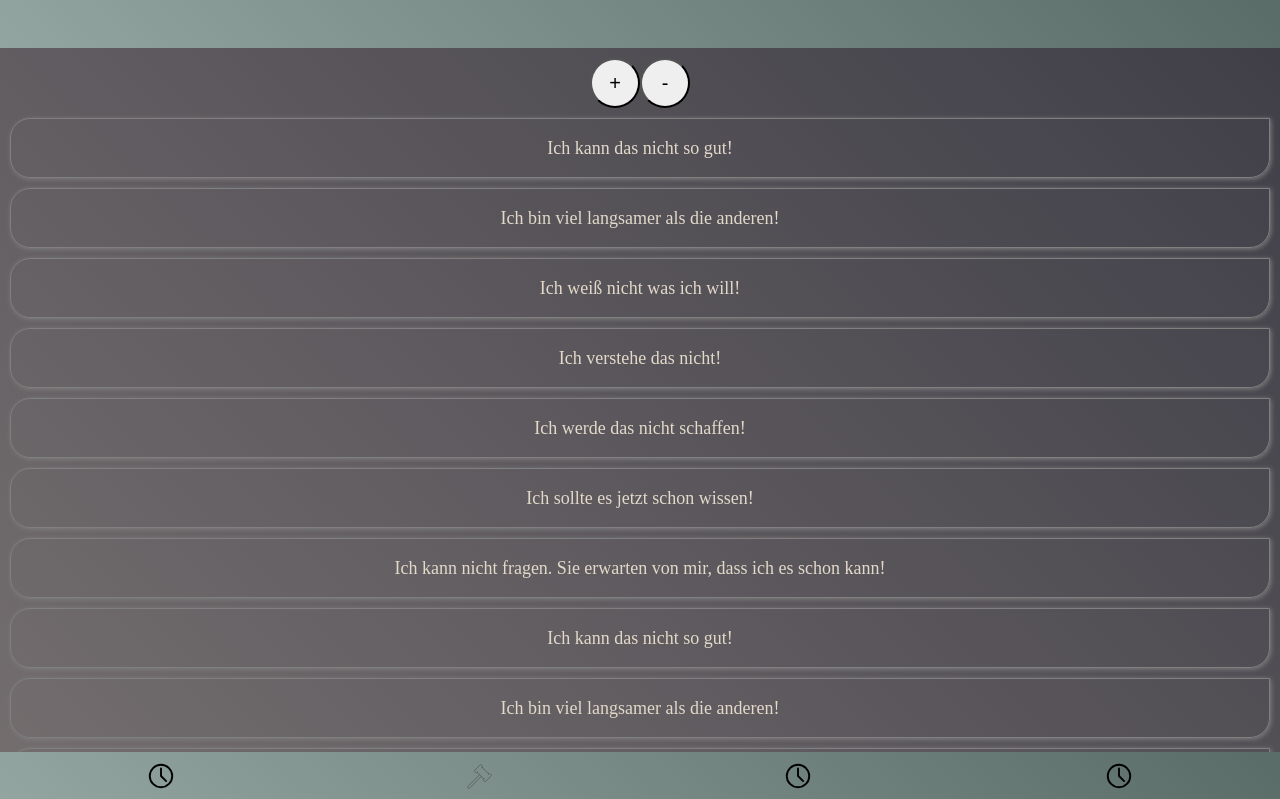
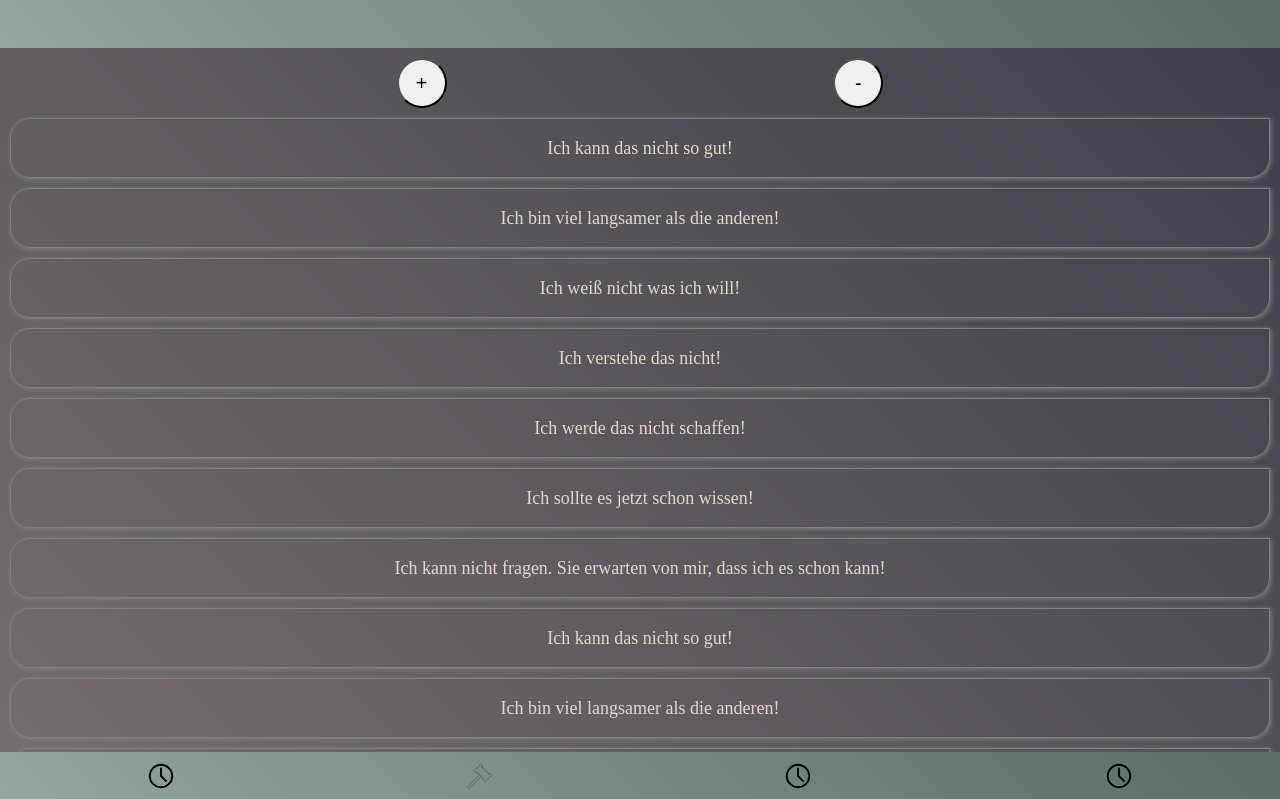
Before and after one commit to rschulzongithub/permanent-efforts, a React (Create React App) app: page /constructor in a window 1280 px wide. Shown: the top 799 px of the page. Built offline with nearby package versions, Linux system fonts and the light colour scheme.

Commit message:
Overflow works correctly

```diff
--- a/src/DestrThoughts.js
+++ b/src/DestrThoughts.js
@@ -13,17 +13,17 @@ export default function DestrThoughts({
   const [newThought, setNewThought] = useState('')
   return (
     <ThoughtFrame>
-      <>
       {createThought ? (
         <>
-            <CreDelSection>
+          <ThoughtsOverview>
+            <ButtonWrapper>
               <BtnAddThought onClick={() => setCreateThought(!createThought)}>
                 +
               </BtnAddThought>
               <BtnAddThought onClick={() => setDeleteThought(!deleteThought)}>
                 -
               </BtnAddThought>
-            </CreDelSection>
+            </ButtonWrapper>
 
             {thoughts.map((thought, index) =>
               deleteThought ? (
@@ -35,6 +35,7 @@ export default function DestrThoughts({
                 <ThoughtEl>{thought.destrThought}</ThoughtEl>
               )
             )}
+          </ThoughtsOverview>
         </>
       ) : (
         <>
@@ -48,23 +49,27 @@ export default function DestrThoughts({
           </button>
         </>
       )}
-      </>
     </ThoughtFrame>
   )
 }
 
-const CreDelSection = styled.section``
-
-const ThoughtFrame = styled.div`
+//const CreDelSection = styled.section``
+const ThoughtsOverview = styled.section`
   display: grid;
-  align-content: center;
   justify-items: center;
-  height: auto;
   background: linear-gradient(45deg, #7c7575 0%, #403f48 100%);
   padding: 10px;
   gap: 10px;
-  margin-top: 48px;
-  margin-bottom: 48px;
+`
+
+const ThoughtFrame = styled.section`
+  overflow: scroll;
+`
+
+const ButtonWrapper = styled.div`
+  display: flex;
+  justify-content: space-evenly;
+  width: 100%;
 `
 const BtnAddThought = styled.button`
   border-radius: 50%;
--- a/src/Grid.js
+++ b/src/Grid.js
@@ -2,6 +2,6 @@ import styled from 'styled-components/macro'
 
 export default styled.div`
   display: grid;
-  grid-template-rows: auto;
+  grid-template-rows: 48px auto 48px;
   height: 100vh;
 `
--- a/src/Header.js
+++ b/src/Header.js
@@ -4,7 +4,6 @@ export default styled.header`
   display: flex;
   height: 48px;
   width: 100%;
-  position: fixed;
   justify-content: center;
   align-items: center;
   background: linear-gradient(45deg, #92a5a1 0%, #596c68 100%);
--- a/src/Timer.js
+++ b/src/Timer.js
@@ -109,7 +109,7 @@ const TimerScreenStyled = styled.div`
   display: grid;
   align-content: center;
   justify-items: center;
-  height: 100vh;
+  height: 100%;
   background: linear-gradient(45deg, #7c7575 0%, #403f48 100%);
   margin-bottom: 48px;
 `
```
Lines whose indentation alone changed are shown as unchanged.
